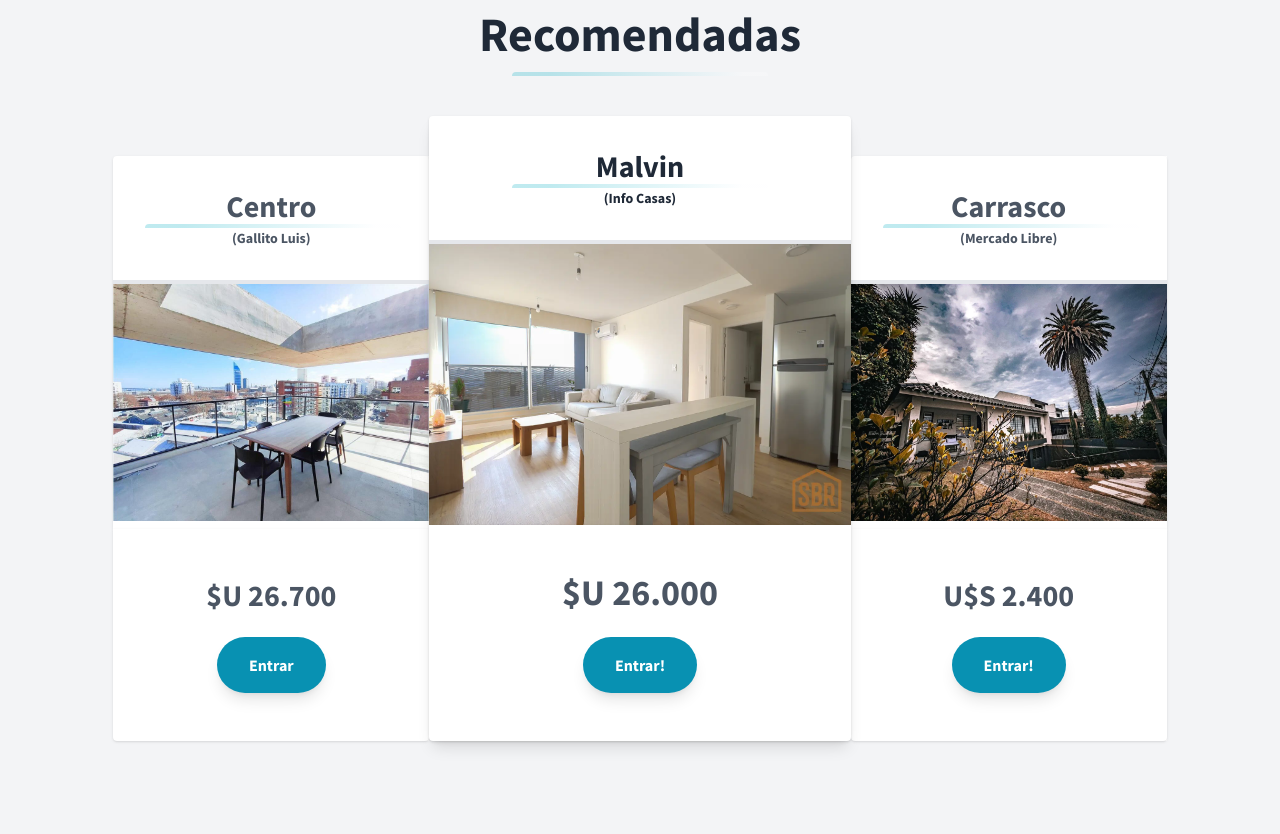
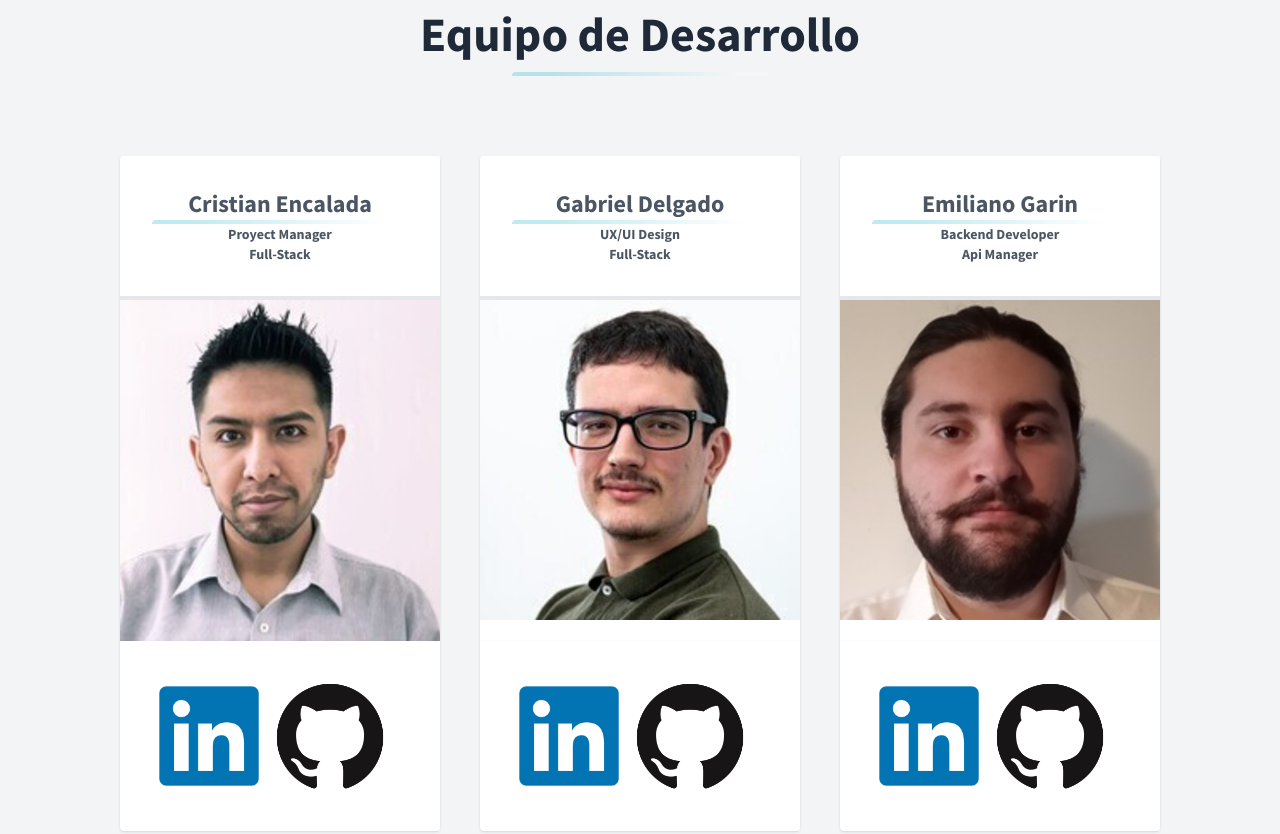
Before and after one commit to alemao51092/landingpage-v2, a website: page index.html in a window 1280 px wide. Shown: the part 1757-2591 px from the top of the page. Drawn offline with nearby package versions, Linux system fonts and the light colour scheme; files that its build step writes are made by us from their sources.

Commit message:
Equipo de Desarrollo

```diff
--- a/index.html
+++ b/index.html
@@ -147,88 +147,116 @@
     </div>
   </section>
 
-  <section class="bg-gray-100 py-8">
-    <div class="container mx-auto px-2 pt-4 pb-12 text-gray-800">
+  <section class="bg-gray-100 py-8 ">
+    <div class="container mx-auto px-2 pt-4 pb-12  text-gray-800">
       <h2 class="w-full my-2 text-5xl font-bold leading-tight text-center text-gray-800">
-        Recomendadas
+        Equipo de Desarrollo
       </h2>
       <div class="w-full mb-4">
         <div class="h-1 mx-auto gradient w-64 opacity-25 my-0 py-0 rounded-t"></div>
       </div>
-      <div class="flex flex-col sm:flex-row justify-center pt-12 my-12 sm:my-4">
+    </div>
+  </div>
+  <div class="flex gap-10 justify-center flex-wrap">
     <div class="flex flex-col w-5/6 lg:w-1/4 mx-auto lg:mx-0 rounded-none lg:rounded-l-lg bg-white mt-4">
       <div class="flex-1 bg-white text-gray-600 rounded-t rounded-b-none overflow-hidden shadow">
-            <div class="p-8 text-3xl font-bold text-center border-b-4">
-              Centro
+        <div class="p-8 text-2xl w-full font-bold text-center border-b-4">Cristian Encalada
           <div class="h-1 mx-auto gradient w-64 opacity-25 my-0 py-0 rounded-t"></div>
-              <p class="text-sm">(Gallito Luis)</p>
+          <p class="text-sm w-full  text-center">Proyect Manager <br>Full-Stack</p>
         </div>
         <ul class="w-full text-center text-sm">
-              <img src="52007980.jpg" alt="">
+          <img src="ch.jpg" alt="">
         </ul>
       </div>
       <div class="flex-none mt-auto bg-white rounded-b rounded-t-none overflow-hidden shadow p-6">
-            <div class="w-full pt-6 text-3xl text-gray-600 font-bold text-center">
-              $U 26.700
-              <span class="text-base"></span>
-            </div>
         <div class="flex items-center justify-center">
-              <button
-                class="mx-auto lg:mx-0 hover:underline bg-cyan-600 text-white font-bold rounded-full my-6 py-4 px-8 shadow-lg focus:outline-none focus:shadow-outline transform transition hover:scale-105 duration-300 ease-in-out">
-                <a
-                target="_blank" rel="noreferrer" href="https://www.gallito.com.uy/alquiler-apartamento-1-dormitorio-con-garaje-av-liberta-inmuebles-24212758">Entrar</a>
-
-              </button>
+          <a href="https://www.linkedin.com/in/jos%C3%A9-cristian-encalada-camargo-45099616a/" target="_blank" rel="noreferrer"> <img src="logoln.png" alt="img" width="100"></a>
+          <a href="https://github.com/cristian-encalada" target="_blank" rel="noreferrer"> <img src="GitHub-Mark-ea2971cee799.png" alt="img" width="142"></a>
         </div>
       </div>
     </div>
-        <div class="flex flex-col w-5/6 lg:w-1/3 mx-auto lg:mx-0 rounded-lg bg-white mt-4 sm:-mt-6 shadow-lg z-10">
-          <div class="flex-1 bg-white rounded-t rounded-b-none overflow-hidden shadow">
-            <div class="w-full p-8 text-3xl font-bold text-center border-b-4 ">Malvin
+
+  <div class="flex flex-col w-5/6 lg:w-1/4 mx-auto lg:mx-0 rounded-none lg:rounded-l-lg bg-white mt-4">
+    <div class="flex-1 bg-white text-gray-600 rounded-t rounded-b-none overflow-hidden shadow">
+      <div class="p-8 text-2xl font-bold text-center border-b-4">Gabriel Delgado
         <div class="h-1 mx-auto gradient w-64 opacity-25 my-0 py-0 rounded-t"></div>
-              <p class="text-sm w-full  text-center">(Info Casas)</p>
+        <p class="text-sm w-full  text-center">UX/UI Design <br>Full-Stack </p>
       </div>
-            <ul class="w-full text-center text-base font-bold">
-              <img src="info.jpg" alt="">
+      <ul class="w-full text-center text-sm">
+        <img src="Gabriel_Delgado.png" alt="">
       </ul>
     </div>
     <div class="flex-none mt-auto bg-white rounded-b rounded-t-none overflow-hidden shadow p-6">
-            <div class="w-full pt-6 text-gray-600 text-4xl font-bold text-center">
-              $U 26.000
-            </div>
       <div class="flex items-center justify-center">
-              <button
-                class="mx-auto lg:mx-0 hover:underline bg-cyan-600 text-white font-bold rounded-full my-6 py-4 px-8 shadow-lg focus:outline-none focus:shadow-outline transform transition hover:scale-105 duration-300 ease-in-out">
-                <a target="_blank" rel="noreferrer" href="https://www.infocasas.com.uy/alquiler-apartamento-1-dormitorio-en-malvin/190293198">Entrar!</a>
-              </button>
+        <a href="https://www.linkedin.com/in/gabr1el20/" target="_blank" rel="noreferrer"> <img src="logoln.png" alt="img" width="100"></a>
+        <a href="https://github.com/Gabr1el20" target="_blank" rel="noreferrer"> <img src="GitHub-Mark-ea2971cee799.png" alt="img" width="142"></a>
       </div>
     </div>
   </div>
   <div class="flex flex-col w-5/6 lg:w-1/4 mx-auto lg:mx-0 rounded-none lg:rounded-l-lg bg-white mt-4">
     <div class="flex-1 bg-white text-gray-600 rounded-t rounded-b-none overflow-hidden shadow">
-            <div class="p-8 text-3xl font-bold text-center border-b-4">Carrasco
+      <div class="p-8 text-2xl font-bold text-center border-b-4">Emiliano Garin
         <div class="h-1 mx-auto gradient w-64 opacity-25 my-0 py-0 rounded-t"></div>
-              <p class="text-sm w-full  text-center">(Mercado Libre)</p>
+        <p class="text-sm w-full  text-center">Backend Developer <br>Api Manager</p>
       </div>
       <ul class="w-full text-center text-sm">
-              <img src="libre.jpg" alt="">
+        <img src="Emiliano_Garin.jpg" alt="">
       </ul>
     </div>
     <div class="flex-none mt-auto bg-white rounded-b rounded-t-none overflow-hidden shadow p-6">
-            <div class="w-full pt-6 text-3xl text-gray-600 font-bold text-center">
-              U$S 2.400
+
+      <div class="flex items-center justify-center">
+        <a href="https://www.linkedin.com/in/emiliano-garin-36a2b31ab/" target="_blank" rel="noreferrer"> <img src="logoln.png" alt="img" width="100"></a>
+        <a href="https://github.com/EmilianoGarin" target="_blank" rel="noreferrer"> <img src="GitHub-Mark-ea2971cee799.png" alt="img" width="142"></a>
       </div>
+    </div>
+  </div>
+  <div class="flex flex-col w-5/6 lg:w-1/4 mx-auto lg:mx-0 rounded-none lg:rounded-l-lg bg-white mt-4">
+    <div class="flex-1 bg-white text-gray-600 rounded-t rounded-b-none overflow-hidden shadow">
+      <div class="p-8 text-3xl font-bold text-center border-b-4">Martin Leiro
+        <div class="h-1 mx-auto gradient w-64 opacity-25 my-0 py-0 rounded-t"></div>
+        <p class="text-sm w-full  text-center"> Web Scraper <br>Data Engineer</b></p>
+      </div>
+      <ul class="w-full text-center text-sm">
+        <img src="Martin_Leiro.jpg" alt="">
+      </ul>
+    </div>
+    <div class="flex-none mt-auto bg-white rounded-b rounded-t-none overflow-hidden shadow p-6">
+
       <div class="flex items-center justify-center">
-              <button
-                class="mx-auto lg:mx-0 hover:underline bg bg-cyan-600 text-white font-bold rounded-full my-6 py-4 px-8 shadow-lg focus:outline-none focus:shadow-outline transform transition hover:scale-105 duration-300 ease-in-out">
-                <a
-                  target="_blank" rel="noreferrer" href="https://casa.mercadolibre.com.uy/MLU-632745115-alquiler-casa-3-dormitorios-carrasco-con-cochera-_JM#position=13&search_layout=grid&type=item&tracking_id=3c172660-ce9e-4261-bc01-46a40f68a8fb">Entrar!</a>
-              </button>
+        <a href="https://www.linkedin.com/in/martin-leiro-5a46a7275/" target="_blank" rel="noreferrer"> <img src="logoln.png" alt="img" width="100"></a>
+        <a href="https://github.com/hentype85" target="_blank" rel="noreferrer"> <img src="GitHub-Mark-ea2971cee799.png" alt="img" width="142"></a>
+      </div>
+
+      </div>
+    </div>
+  </div>
+  <div class="flex flex-col w-5/6 lg:w-1/4 mx-auto lg:mx-0 rounded-none lg:rounded-l-lg bg-white mt-4">
+    <div class="flex-1 bg-white text-gray-600 rounded-t rounded-b-none overflow-hidden shadow">
+      <div class="p-8 text-3xl font-bold text-center border-b-4">Alejandro Martinez
+        <div class="h-1 mx-auto gradient w-64 opacity-25 my-0 py-0 rounded-t"></div>
+        <p class="text-sm w-full  text-center">UX/UI Design <br>Full-Stack </p></p>
+      </div>
+      <ul class="w-full text-center text-sm">
+        <img src="Alejandro_Martinez.png" alt="">
+      </ul>
+    </div>
+    <div class="flex-none mt-auto bg-white rounded-b rounded-t-none overflow-hidden shadow p-6">
+      <div class="flex items-center justify-center">
+        <div class="flex items-center justify-center">
+          <a href="https://www.linkedin.com/in/alejandro-martinez-319517147/" target="_blank" rel="noreferrer"> <img src="logoln.png" alt="img" width="100"></a>
+          <a href="https://github.com/alemao51092" target="_blank" rel="noreferrer"> <img src="GitHub-Mark-ea2971cee799.png" alt="img" width="142"></a>
         </div>
       </div>
     </div>
   </div>
 </div>
+</div>
+</div>
+</div>
+
+
+
   </section>
   <!-- Change the colour #f8fafc to match the previous section colour -->
   <svg class="wave-top" viewBox="0 0 1439 147" version="1.1" xmlns="http://www.w3.org/2000/svg"
```
Also changed, not shown: Alejandro_Martinez.png (added), Emiliano_Garin.jpg (added), Gabriel_Delgado.png (added), GitHub-Mark-ea2971cee799.png (added), Martin_Leiro.jpg (added), ch.jpg (added), logoln.png (added). Lines whose indentation alone changed are shown as unchanged.
